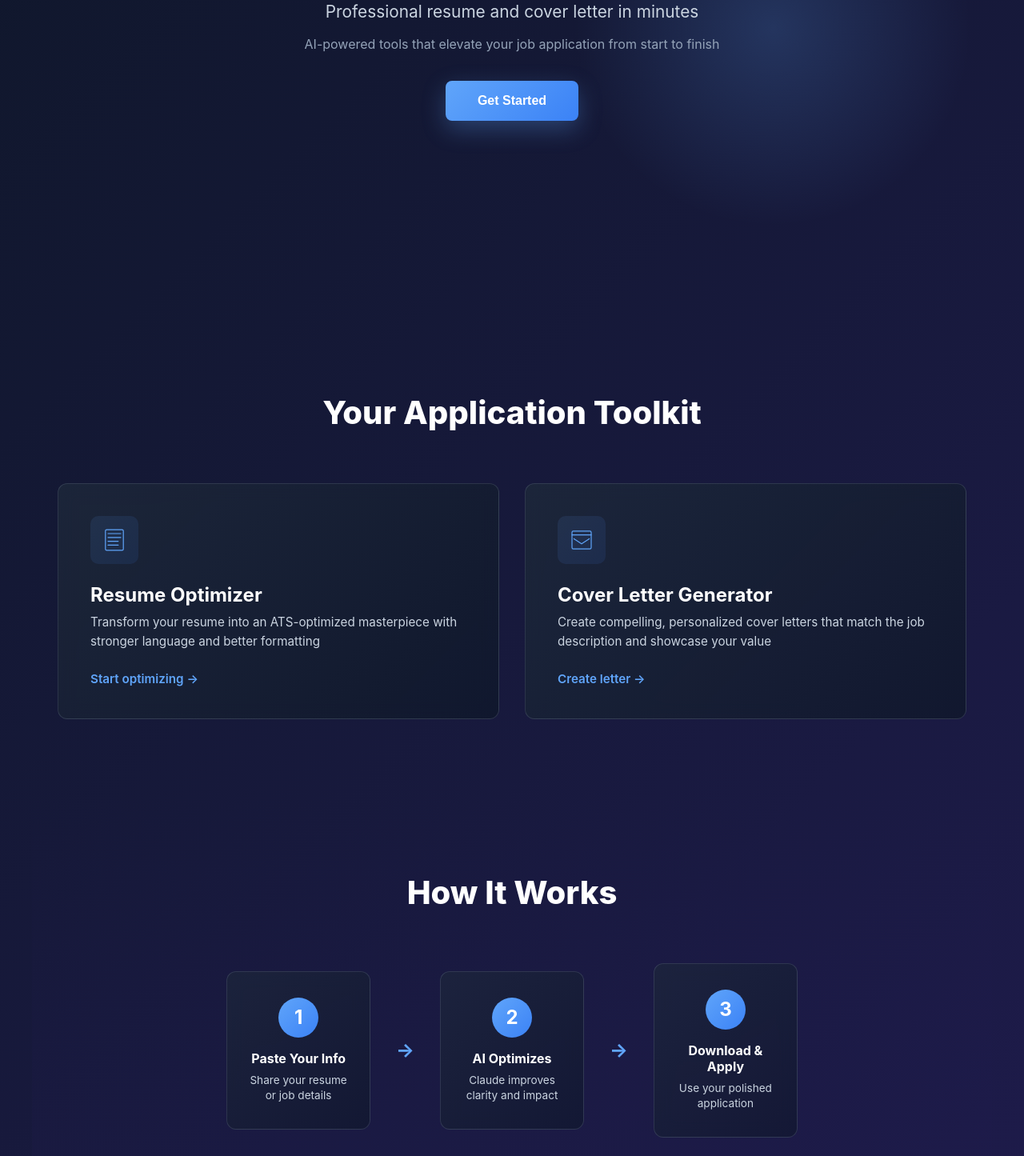
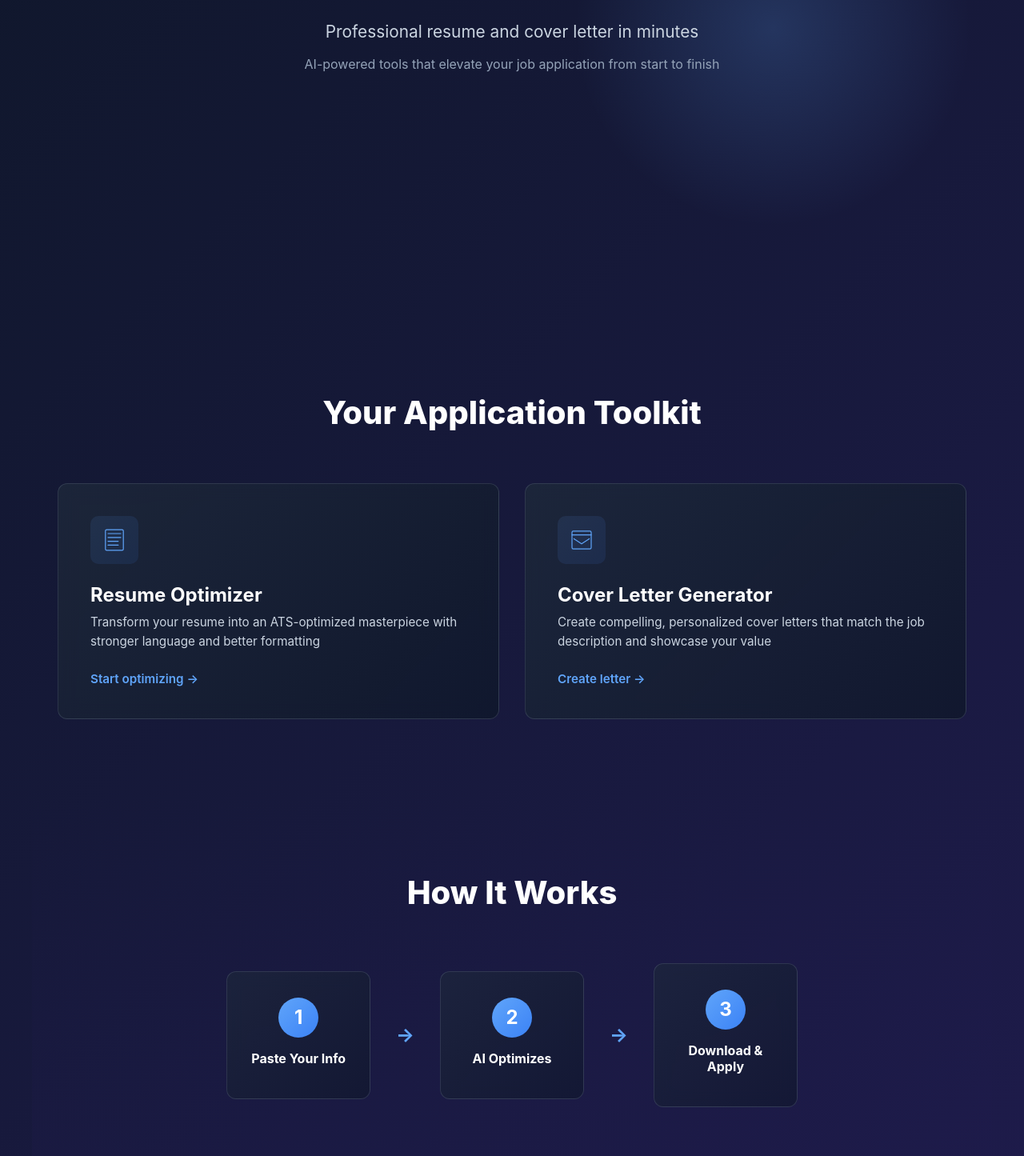
Before and after one commit to birthquake/job-suite, a React (Vite) app: page / in a window 1280 px wide. Shown: the part 405-1850 px from the top of the page at 80% size. Built offline with nearby package versions, Linux system fonts and the light colour scheme.

Commit message:
Update App.jsx

```diff
--- a/src/App.jsx
+++ b/src/App.jsx
@@ -39,12 +39,6 @@ function LandingPage({ onSelectTool }) {
           <p className="hero-subtitle">
             AI-powered tools that elevate your job application from start to finish
           </p>
-          <button
-            className="cta-button"
-            onClick={() => onSelectTool('resume')}
-          >
-            Get Started
-          </button>
         </div>
         <div className="hero-glow"></div>
       </section>
@@ -78,19 +72,16 @@ function LandingPage({ onSelectTool }) {
           <div className="step">
             <div className="step-number">1</div>
             <h4>Paste Your Info</h4>
-            <p>Share your resume or job details</p>
           </div>
           <div className="step-connector">→</div>
           <div className="step">
             <div className="step-number">2</div>
             <h4>AI Optimizes</h4>
-            <p>Claude improves clarity and impact</p>
           </div>
           <div className="step-connector">→</div>
           <div className="step">
             <div className="step-number">3</div>
             <h4>Download & Apply</h4>
-            <p>Use your polished application</p>
           </div>
         </div>
       </section>
```
